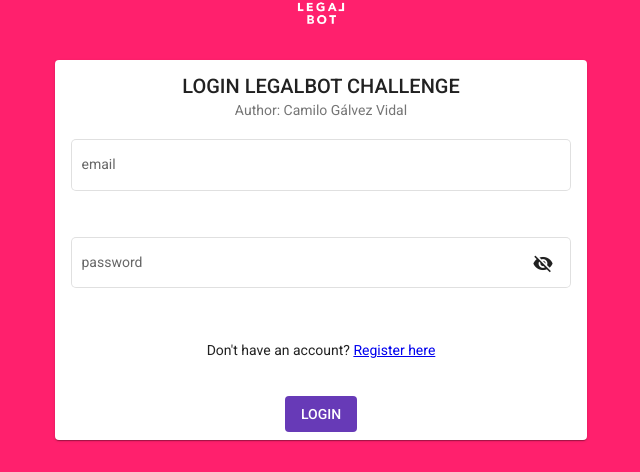
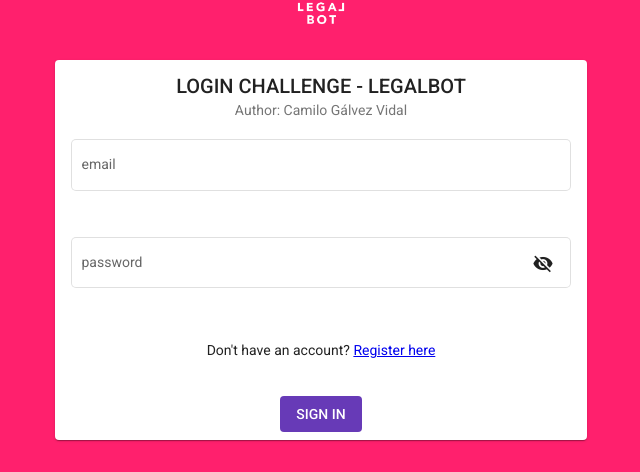
Before and after one commit to cgalvezv/legalbot-login-frontend-cgv, an Angular app: page /sign_in in a window 1280 px wide. Shown: the part 185-657 px from the top of the page, without its empty margins (319-959 px from the left). Built offline with nearby package versions, Linux system fonts and the light colour scheme.

Commit message:
refactor(sign_in): change sign in page title

```diff
--- a/src/app/login/sign-in/sign-in.component.html
+++ b/src/app/login/sign-in/sign-in.component.html
@@ -2,7 +2,7 @@
   <img src="assets/img/legalbot-logo-vertical.png">
   <mat-card>
     <mat-card-header fxLayout="column" fxLayoutAlign="center center">
-      <mat-card-title>LOGIN LEGALBOT CHALLENGE</mat-card-title>
+      <mat-card-title>LOGIN CHALLENGE - LEGALBOT </mat-card-title>
       <mat-card-subtitle>Author: Camilo Gálvez Vidal</mat-card-subtitle>
     </mat-card-header>
     <mat-card-content>
@@ -38,7 +38,7 @@
       </div>
     </mat-card-content>
     <mat-card-actions fxLayoutAlign="center center">
-        <button mat-flat-button type="submit" color="primary">LOGIN</button>
+        <button mat-flat-button type="submit" color="primary">SIGN IN</button>
     </mat-card-actions>
   </mat-card>
 </div>
```
